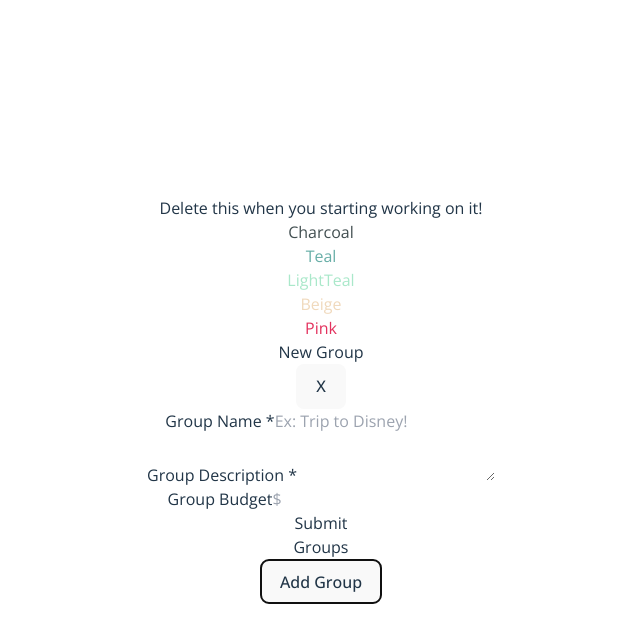
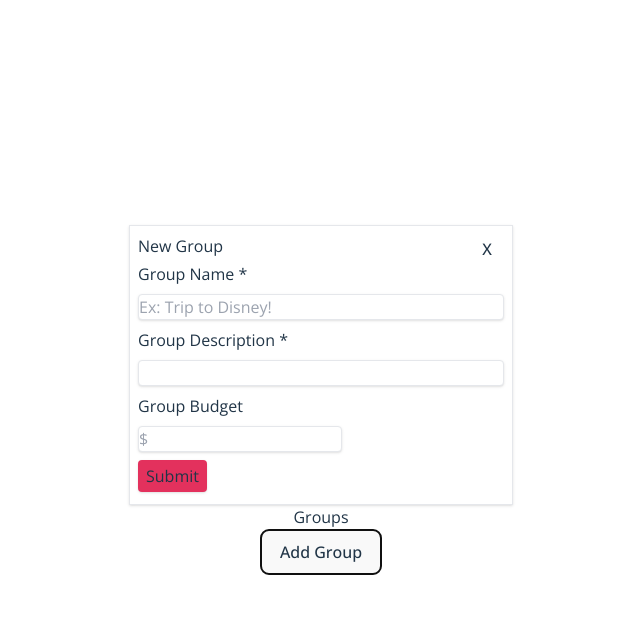
Before and after one commit to chingu-voyages/v51-tier2-team-27, a React (Vite) app in the folder vite-project/: page / in a window 1280 px wide. Both pictures are taken after a click on the button "Add Group". Shown: the top 642 px of the page, without its empty margins (319-959 px from the left). Built offline with nearby package versions, Linux system fonts and the light colour scheme.

Commit message:
add close/cancel functionality to X button on add new group modal and add styling

```diff
--- a/vite-project/src/App.jsx
+++ b/vite-project/src/App.jsx
@@ -18,6 +18,10 @@ function App() {
     setAddGroupModalIsOpen(true);
   }
 
+  function closeAddGroupModal() {
+    setAddGroupModalIsOpen(false);
+  }
+
   function addGroup(e, group) {
     e.preventDefault();
     setGroupsData([...groupsData, group]);
@@ -32,10 +36,11 @@ function App() {
 
   return (
     <>
-    <HomeScreen />
+    {/* <HomeScreen />   */}
     <CreateGroup
     addGroupModalIsOpen={addGroupModalIsOpen}
     addGroup={addGroup}
+    closeAddGroupModal={closeAddGroupModal}
     />
     <DisplayGroupList
       groupsData={groupsData}
--- a/vite-project/src/components/CreateGroup.jsx
+++ b/vite-project/src/components/CreateGroup.jsx
@@ -19,16 +19,19 @@ export default function CreateGroup(props) {
     }
 
     return (
-      <div>
+      <div className='w-96 border shadow text-left relative p-2'>
         <h3>New Group</h3>
-        <button>X</button>
+        <button onClick={props.closeAddGroupModal} className='bg-transparent absolute right-0 top-0'>X</button>
         <form onSubmit={(e) => {
         props.addGroup(e, newGroup);
         setNewGroupName("");
         setNewGroupDescription("");
         setNewGroupBudget();
-        }}>
+        }}
+        className='py-1'
+        >
           <label htmlFor='name'>Group Name *</label>
+          <br/>
           <input
           required
           id='name'
@@ -36,27 +39,32 @@ export default function CreateGroup(props) {
           value={newGroupName}
           onChange={(e) => setNewGroupName(e.target.value)}
           placeholder='Ex: Trip to Disney!'
+          className='shadow border rounded w-full my-2'
           />
           <br/>
           <label htmlFor='description'>Group Description *</label>
-        <textarea
+          <br/>
+          <input
           required
           id='description'
           type='text'
           value={newGroupDescription}
           onChange={(e) => setNewGroupDescription(e.target.value)}
+          className='shadow border rounded w-full my-2'
           />
           <br/>
           <label htmlFor='budget'>Group Budget</label>
+          <br/>
           <input
           id='budget'
           type='number'
           value={newGroupBudget}
           onChange={(e) => setNewGroupBudget(e.target.value)}
           placeholder='$'
+          className='shadow border rounded my-2'
           />
           <br/>
-        <input type='submit'/>
+          <input type='submit' className='bg-pink shadow rounded py-1 px-2'/>
         </form>
       </div>
     )
```
Lines whose indentation alone changed are shown as unchanged.
